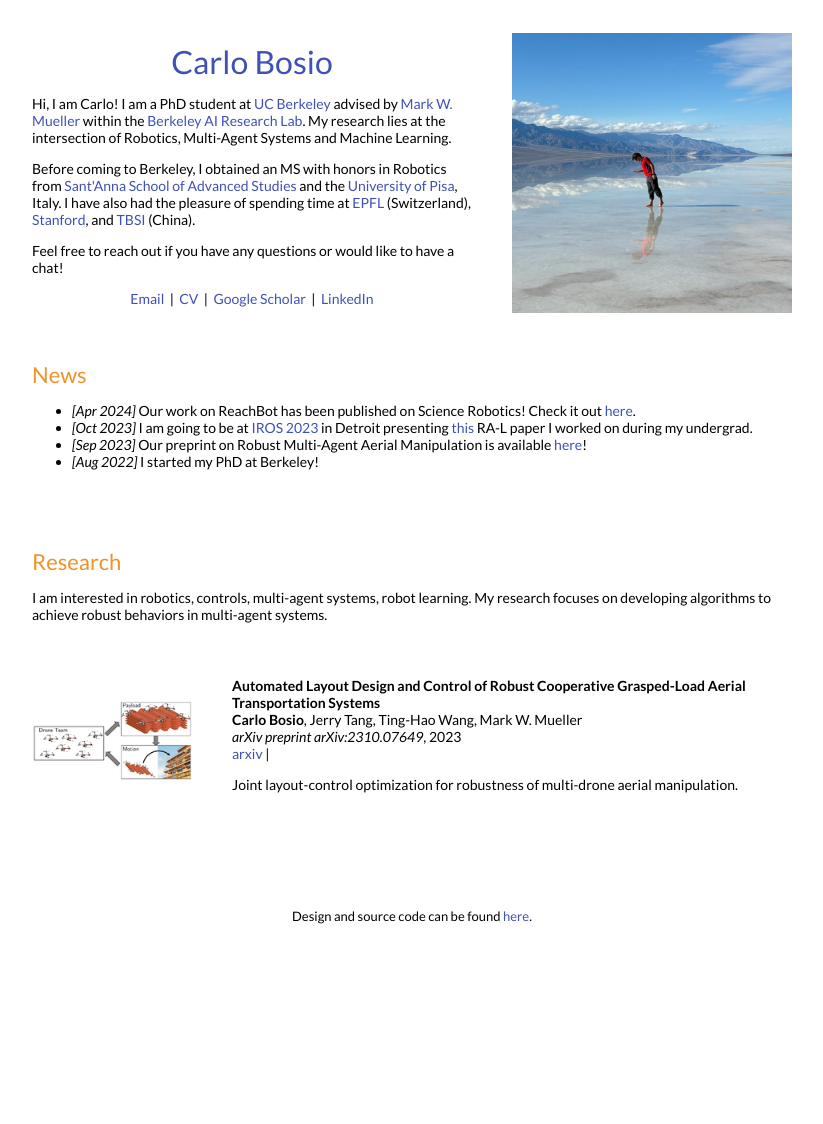
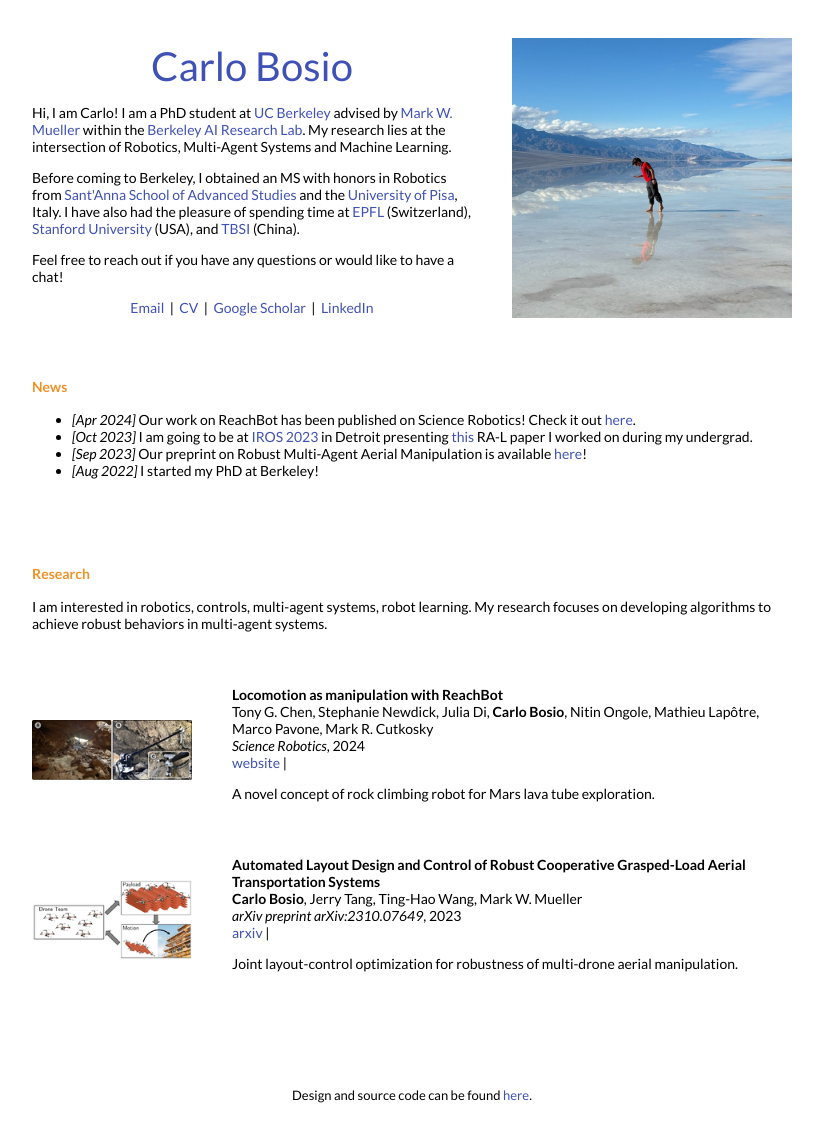
Before and after one commit to carlobosio/carlobosio.github.io, a Jekyll site: the page built from _posts/2024-04-05-reachbot.markdown, in a window 1280 px wide. Shown: the whole page, without its empty margins (228-1051 px from the left). Built offline with Jekyll 4.4.1, drawn with Linux system fonts in a browser that asks for light colours; before the commit the page ends 945 px from its top, so only the background shows below that.

Commit message:
modified title, added reachbot

```diff
--- a/_layouts/default.html
+++ b/_layouts/default.html
@@ -40,7 +40,7 @@
                 From 2011 to 2017, I worked at <a href="https://www.intel.com">Intel</a>, as part of <a href="https://www.intelrealsense.com/">Intel RealSense</a>. I primarily designed computer vision algorithms for efficient hardware ASICs, including the Intel RealSense <a href="https://software.intel.com/en-us/articles/realsense-r200-camera">R200</a> and <a href="https://software.intel.com/en-us/realsense/d400">D400</a> RGB-D sensors. Additionally, I worked on <a href="https://github.com/IntelRealSense/librealsense">software APIs</a>, <a href="https://patents.google.com/patent/US9992474B2">active illumination systems</a>, <a href="https://patents.google.com/patent/US9304597">human-computer interaction devices</a>, and helped develop demos for trade shows, including CES 2012-2016.
               </p> -->
               <p>
-                Before coming to Berkeley, I obtained an MS with honors in Robotics from <a href="https://www.santannapisa.it/en">Sant'Anna School of Advanced Studies</a> and the <a href="https://www.unipi.it/index.php/english">University of Pisa</a>, Italy. I have also had the pleasure of spending time at <a href="https://www.epfl.ch/en/">EPFL</a> (Switzerland), <a href="https://www.stanford.edu/">Stanford</a>, and <a href="https://www.tbsi.edu.cn/english/">TBSI</a> (China).
+                Before coming to Berkeley, I obtained an MS with honors in Robotics from <a href="https://www.santannapisa.it/en">Sant'Anna School of Advanced Studies</a> and the <a href="https://www.unipi.it/index.php/english">University of Pisa</a>, Italy. I have also had the pleasure of spending time at <a href="https://www.epfl.ch/en/">EPFL</a> (Switzerland), <a href="https://www.stanford.edu/">Stanford University</a> (USA), and <a href="https://www.tbsi.edu.cn/english/">TBSI</a> (China).
               </p>
               <p>
                 Feel free to reach out if you have any questions or would like to have a chat!
@@ -60,7 +60,7 @@
         <table style="width:100%;border:0px;border-spacing:0px;border-collapse:separate;margin-right:auto;margin-left:auto;">
           <tr>
             <td style="padding:2.5%;width:100%;vertical-align:middle">
-              <h2 style="color:#f09228">News</h2>
+              <h2 style="color:#f09228"><strong>News</strong></h2>
               <div style="height:120px;padding:0%;width:100%;border:0px;overflow:auto;vertical-align:middle">
                 <ul class = "list">
                   <li><em>[Apr 2024]</em> Our work on ReachBot has been published on Science Robotics! Check it out <a href="https://www.science.org/doi/full/10.1126/scirobotics.adi9762">here</a>.</li>
@@ -79,7 +79,7 @@
         <table style="width:100%;border:0px;border-spacing:0px;border-collapse:separate;margin-right:auto;margin-left:auto;">
           <tr>
             <td style="padding:2.5%;width:100%;vertical-align:middle">
-              <h2 style="color:#f09228">Research</h2>
+              <h2 style="color:#f09228"><strong>Research</strong></h2>
               <p>
                 I am interested in robotics, controls, multi-agent systems, robot learning. My research focuses on developing algorithms to achieve robust behaviors in multi-agent systems.
               </p>
@@ -90,7 +90,7 @@
 
           {% for post in site.posts %}
           {% for cat in post.categories %}
-          {% if cat == 'Berkeley' %}
+          {% if cat == 'Research' %}
           <tr>
             <td style="padding:2.5%;width:25%;vertical-align:middle;min-width:120px">
               <img src="/tn{{post.image}}" alt="project image" style="width:auto; height:auto; max-width:100%;" />
--- a/_posts/2024-05-25-layout.markdown
+++ b/_posts/2023-09-15-layout.markdown
@@ -4,7 +4,7 @@ title:  "Automated Layout Design and Control of Robust Cooperative Grasped-Load
 venue: "arXiv preprint arXiv:2310.07649"
 date: 2023-09-15 17:45:25 +00:00
 image: /images/layout.png
-categories: Berkeley
+categories: Research
 author: "Carlo Bosio"
 authors: "<strong>Carlo Bosio</strong>, Jerry Tang, Ting-Hao Wang, Mark W. Mueller"
 arxiv: https://arxiv.org/abs/2310.07649
--- /dev/null
+++ b/_posts/2024-04-05-reachbot.markdown
@@ -0,0 +1,12 @@
+---
+layout: post
+title:  "Locomotion as manipulation with ReachBot"
+venue: "Science Robotics"
+date: 2024-04-05 17:45:25 +00:00
+image: /images/reachbot.jpg
+categories: Research
+author: "Carlo Bosio"
+authors: "Tony G. Chen, Stephanie Newdick, Julia Di, <strong>Carlo Bosio</strong>, Nitin Ongole, Mathieu Lapôtre, Marco Pavone, Mark R. Cutkosky"
+website: https://www.science.org/doi/10.1126/scirobotics.adi9762
+---
+A novel concept of rock climbing robot for Mars lava tube exploration.
--- a/style.scss
+++ b/style.scss
@@ -62,7 +62,7 @@ h3 {
 
 h1 {
   font-family: 'Lato', Verdana, Helvetica, sans-serif;
-  font-size: 32px;
+  font-size: 40px;
   font-weight: normal;
   font-display: auto;
   text-align: center;
```
Also changed, not shown: images/reachbot.jpg (added), tn/images/reachbot.jpg (added).
